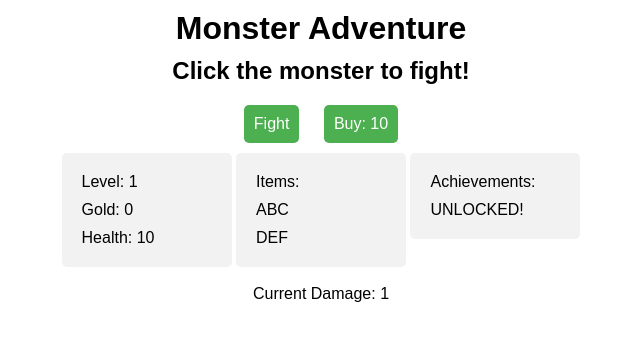
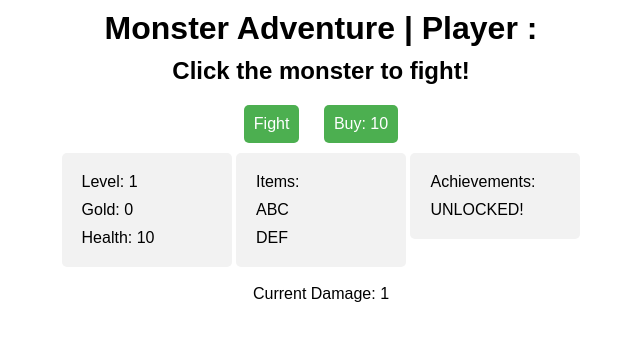
Before and after one commit to Nikhil-Singla/the-dev-dossier, a PHP site: page /game.html in a window 1280 px wide. Shown: the top 341 px of the page, without its empty margins (319-959 px from the left). Run offline with PHP 8.4, Linux system fonts and the light colour scheme.

Commit message:
Ending for the day changes

```diff
--- a/classroom_projectdevelpoment/EECS447/HTML/Game/game.html
+++ b/classroom_projectdevelpoment/EECS447/HTML/Game/game.html
@@ -10,7 +10,7 @@
 
 <body>
 
-	<h1>Monster Adventure</h1>
+	<h1>Monster Adventure | Player : </h1>
 	<h2>Click the monster to fight!</h2>
 
 	<button onclick="fight()">Fight</button>
--- a/classroom_projectdevelpoment/EECS447/HTML/Game/script.js
+++ b/classroom_projectdevelpoment/EECS447/HTML/Game/script.js
@@ -33,7 +33,7 @@ function fight()
 
 function buy()
 {
-    if(damge === 100)
+    if(damage == 100)
     {
         document.getElementById("item-message").innerText = "Damage Capped Out! All Items Bought";
     }
--- a/classroom_projectdevelpoment/EECS447/HTML/Game/style.css
+++ b/classroom_projectdevelpoment/EECS447/HTML/Game/style.css
@@ -25,6 +25,5 @@ button:hover {
     background-color: #f2f2f2;
     border-radius: 5px;
     width:150px;
-    max-width:150px;
     vertical-align: top;
 }
```
